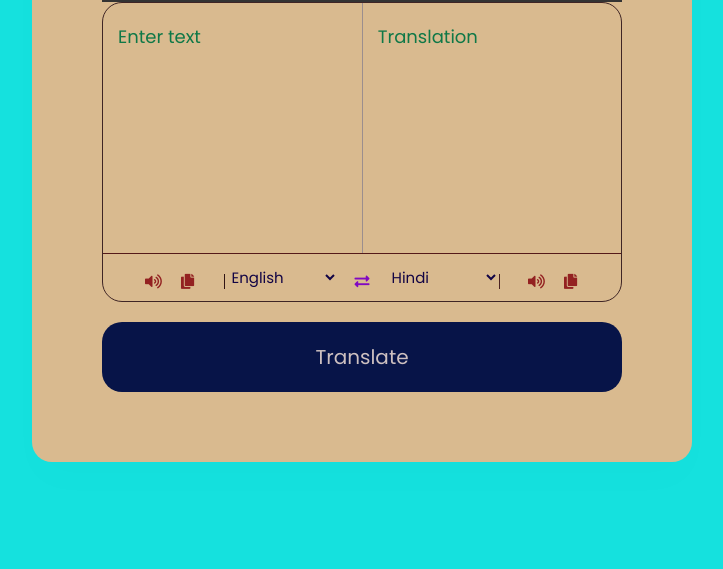
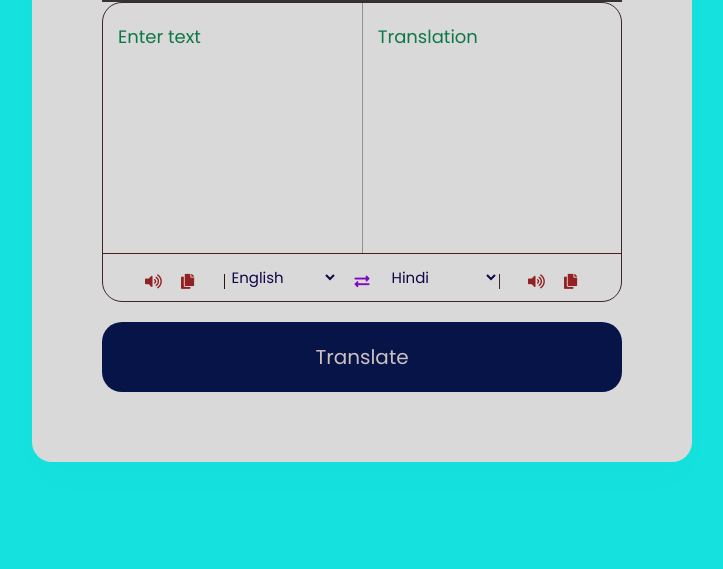
Before and after one commit to gvharini/Translator, a plain HTML site: page index.html in a window 1280 px wide. Shown: the part 231-800 px from the top of the page, without its empty margins (278-1001 px from the left). Drawn offline with Linux system fonts and the light colour scheme.

Commit message:
translator

```diff
--- a/style.css
+++ b/style.css
@@ -19,7 +19,7 @@ body{
   max-width: 660px;
   width: 100%;
   padding: 70px;
-  background: hwb(35 56% 15%);
+  background: hwb(30 85% 15%);
   border-radius: 20px;
   box-shadow: 0 20px 40px rgba(42, 37, 37, 0.01);
 }
```
